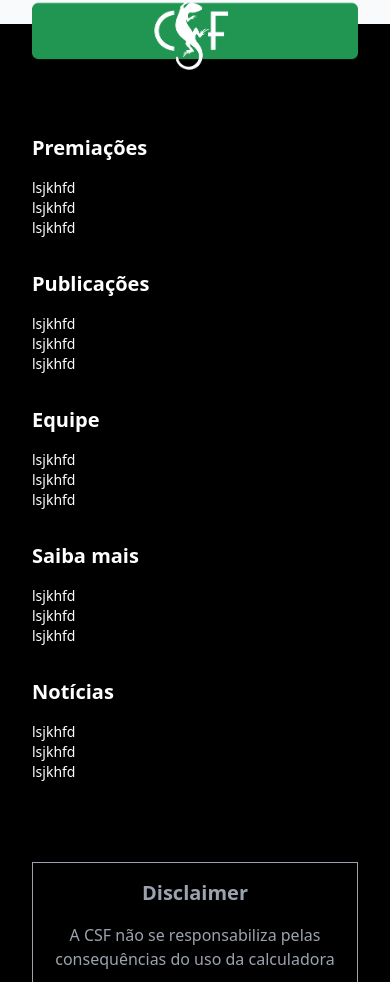
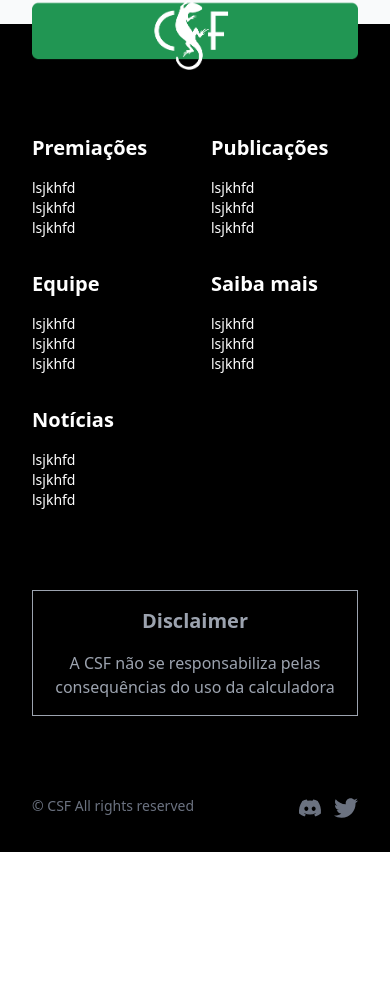
Before and after one commit to caduveloso/csf, a Next.js app: page / in a window 390 px wide. Shown: the part 4236-5218 px from the top of the page. After the commit the page ends 5088 px from the top, so only its background shows below. Built offline with nearby package versions, Linux system fonts and the light colour scheme.

Commit message:
Update Footer.js

```diff
--- a/components/Footer.js
+++ b/components/Footer.js
@@ -10,7 +10,7 @@ export default function Footer() {
             <img className='w-auto md:w-1/6 mx-auto pb-16 -mt-6' src="/images/csf.png" />
 
             <div className='flex flex-col max-w-screen-lg mx-auto justify-between items-end gap-10 text-white'>
-                <div className='container grid grid-cols-1 md:grid-cols-5 gap-8 md:gap-0 text-white'>
+                <div className='container grid grid-cols-2 md:grid-cols-5 gap-8 md:gap-0 text-white'>
 
                     <div className='flex flex-col gap-4 grid-cols-1'>
                         <div className='text-xl font-bold'>Premiações</div>
```
